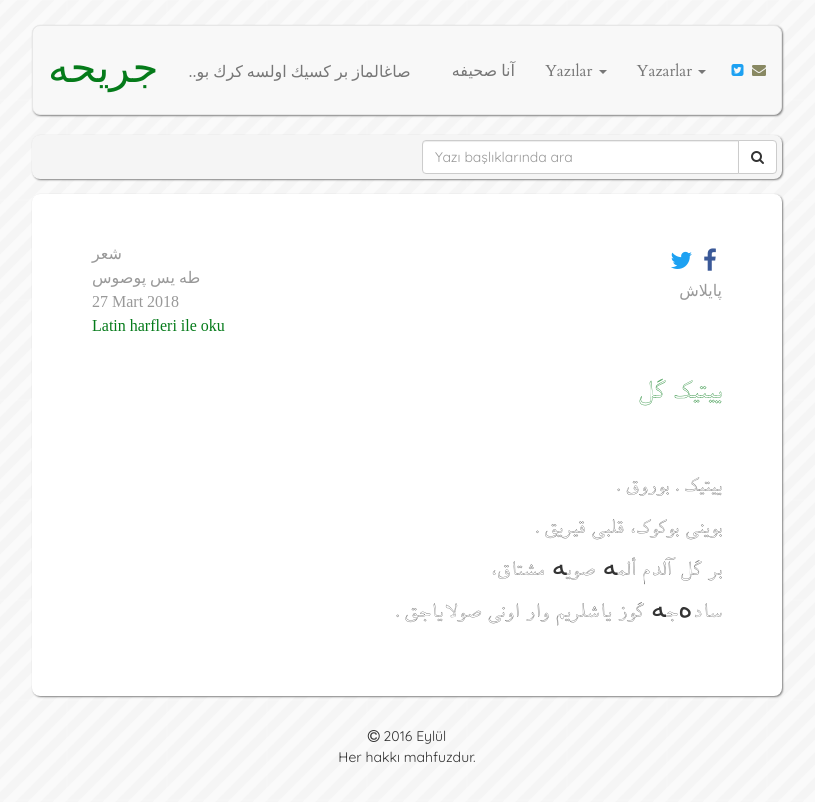
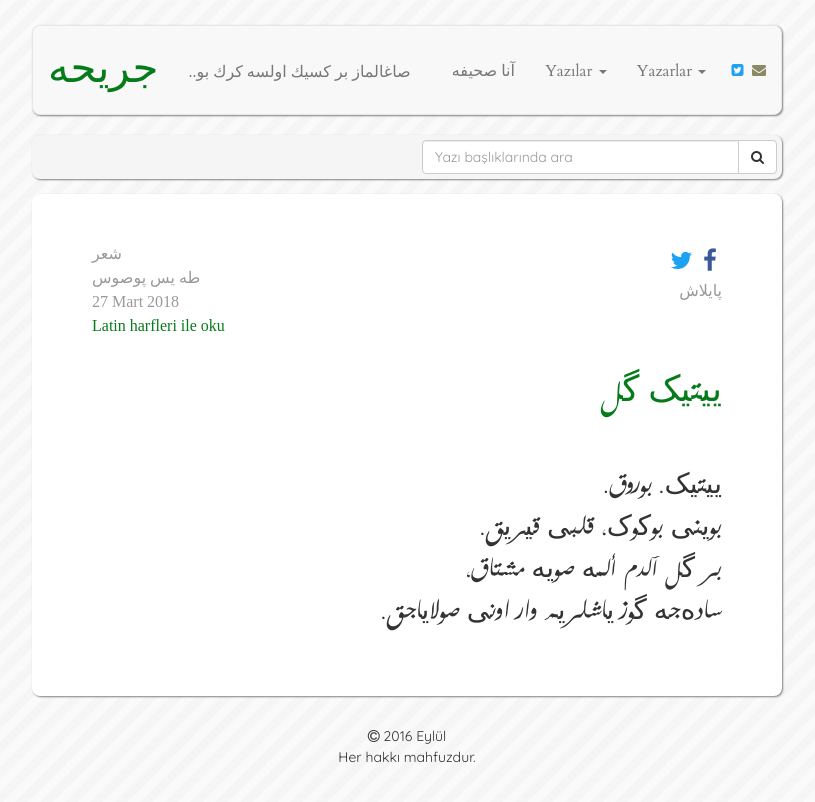
Before and after one commit to muhammedaydogdu/muhammedaydogdu.github.io, a Jekyll site: the page built from _posts/2018-03-27-yitik-gul-os.md, in a window 1280 px wide. Shown: the top 802 px of the page, without its empty margins (233-1048 px from the left). Built offline with Jekyll 4.4.1, drawn with Linux system fonts in a browser that asks for light colours; some web fonts are replaced.

Commit message:
Update style.css

```diff
--- a/css/style.css
+++ b/css/style.css
@@ -8,8 +8,8 @@
   font-family: Riwaj;
   src: url('../fonts/Riwaj.ttf');
 
-  font-family: Tawfiq;
-  src: url('../fonts/Far_TawfigO.ttf');
+  font-family: K Farsi;
+  src: url('../fonts/KacstFarsi.ttf');
 }
 
 body {
@@ -135,7 +135,7 @@ nav li a.social {
 }
 
 .os-text {
-  font-family: 'Tawfiq';
+  font-family: 'K Farsi';
 }
 
 .container .jumbotron .os-text p {
```
